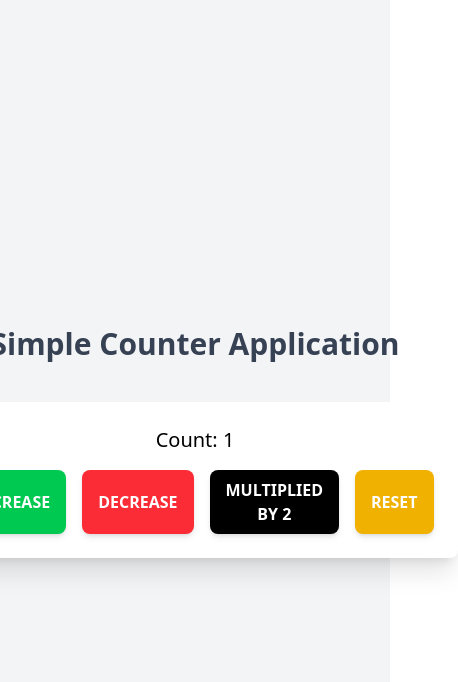
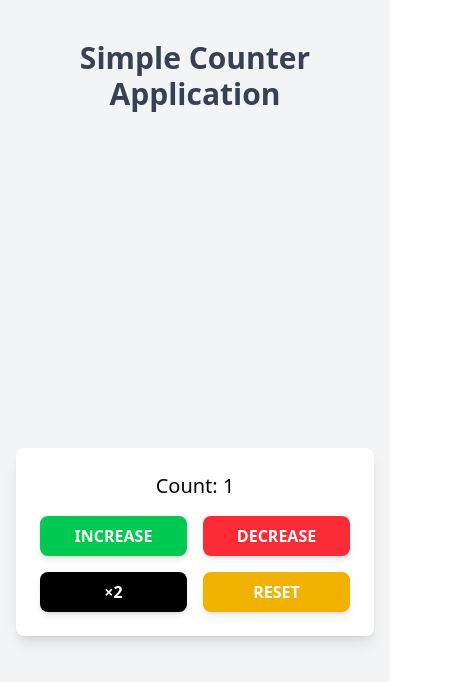
Before and after one commit to theashrafislam/redux-explorer, a React (Vite) app: page / in a window 390 px wide. Shown: the top 682 px of the page, 458 px wide, since content can reach past the window. Built offline with nearby package versions, Linux system fonts and the light colour scheme.

Commit message:
responsive all devices

```diff
--- a/src/App.jsx
+++ b/src/App.jsx
@@ -7,7 +7,7 @@ function App() {
       <div className="flex items-center justify-center min-h-screen bg-gray-100">
         <div className="text-center mt-10">
 
-          <h1 className="text-3xl font-bold mb-10 text-gray-700">Simple Counter Application</h1>
+          <h1 className="text-3xl font-bold mb-2 md:mb-10 text-gray-700">Simple Counter Application</h1>
 
           <Counter />
         </div>
--- a/src/Components/Counter.jsx
+++ b/src/Components/Counter.jsx
@@ -1,25 +1,26 @@
 import React from "react";
 import Count from "./Count";
-import Button from "./Button";
-import { useDispatch, } from 'react-redux'
-import { increment, decrement, incrementByAmount, reset } from '../Redux/counterSlice'
+import { useDispatch } from "react-redux";
+import { increment, decrement, incrementByAmount, reset } from "../Redux/counterSlice";
 
 const Counter = () => {
-  // useSelector hook to access the current state of 'counter' in the Redux store
-  // const count = useSelector((state) => state.counter.value);
-
   // useDispatch hook to get access to the dispatch function for dispatching actions
   const dispatch = useDispatch();
+
   return (
-    <div className="flex gap-5 items-center justify-center">
-      <div className="bg-white shadow-xl p-6 rounded-lg text-center">
+    <div className="flex items-center justify-center min-h-screen p-4">
+      <div className="bg-white shadow-lg p-6 rounded-lg text-center w-full max-w-sm sm:max-w-md md:max-w-lg">
+
+        {/* Display the current counter value */}
         <Count />
-        <div className="flex gap-4 mt-4">
+
+        {/* Button group arranged in a responsive grid layout */}
+        <div className="grid grid-cols-2 sm:grid-cols-4 gap-4 mt-4">
 
           {/* Button to increase counter by 1 */}
           <button
             onClick={() => dispatch(increment())}
-            className="px-4 py-2 text-white bg-green-500 uppercase font-semibold rounded-lg shadow-md transition-all duration-300"
+            className="px-4 py-2 text-white bg-green-500 uppercase font-semibold rounded-lg shadow-md transition-all duration-300 hover:bg-green-600"
           >
             Increase
           </button>
@@ -27,23 +28,23 @@ const Counter = () => {
           {/* Button to decrease counter by 1 */}
           <button
             onClick={() => dispatch(decrement())}
-            className="px-4 py-2 text-white bg-red-500 uppercase font-semibold rounded-lg shadow-md transition-all duration-300"
+            className="px-4 py-2 text-white bg-red-500 uppercase font-semibold rounded-lg shadow-md transition-all duration-300 hover:bg-red-600"
           >
             Decrease
           </button>
 
           {/* Button to multiply counter by 2 */}
           <button
-            className="px-4 py-2 text-white bg-black uppercase font-semibold rounded-lg shadow-md transition-all duration-300"
             onClick={() => dispatch(incrementByAmount(2))}
+            className="px-4 py-2 text-white bg-black uppercase font-semibold rounded-lg shadow-md transition-all duration-300 hover:bg-gray-800"
           >
-            Multiplied by 2
+            ×2
           </button>
 
           {/* Button to reset the counter */}
           <button
-            className="px-4 py-2 text-white uppercase bg-yellow-500 font-semibold rounded-lg shadow-md transition-all duration-300"
             onClick={() => dispatch(reset())}
+            className="px-4 py-2 text-white bg-yellow-500 uppercase font-semibold rounded-lg shadow-md transition-all duration-300 hover:bg-yellow-600"
           >
             Reset
           </button>
```
